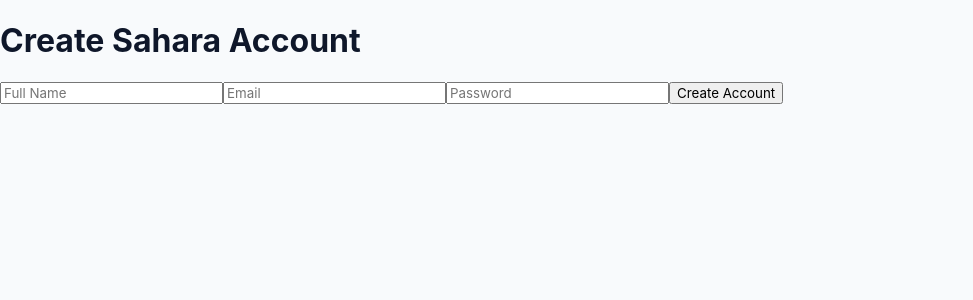
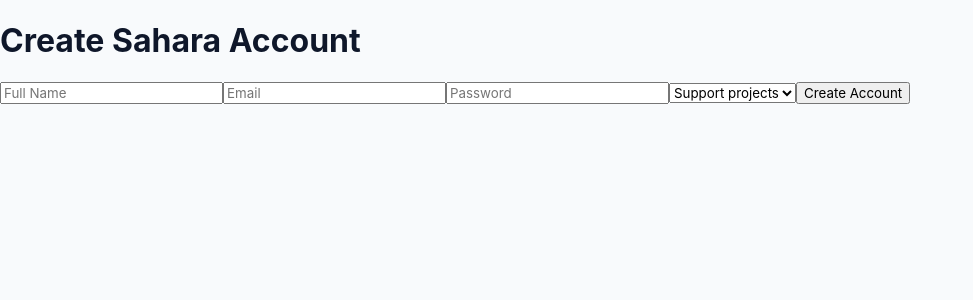
Before and after one commit to groupstum-dev/sahara, a Next.js app: page /signup in a window 1280 px wide. Shown: the top 300 px of the page, without its empty margins (0-973 px from the left). Built offline with nearby package versions, Linux system fonts and the light colour scheme; no server answers.

Commit message:
Update page.tsx

```diff
--- a/app/signup/page.tsx
+++ b/app/signup/page.tsx
@@ -1,60 +1,86 @@
 "use client";
 
+
 import { useState } from "react";
+
 import { createClient } from "@/lib/supabase";
+
 
 
 export default function Signup() {
 
+
   const supabase = createClient();
 
 
-  const [name, setName] = useState("");
+  const [name,setName] = useState("");
 
-  const [email, setEmail] = useState("");
+  const [email,setEmail] = useState("");
 
-  const [password, setPassword] = useState("");
+  const [password,setPassword] = useState("");
 
-  const [message, setMessage] = useState("");
+  const [role,setRole] = useState("backer");
+
+  const [message,setMessage] = useState("");
+
+  const [loading,setLoading] = useState(false);
 
 
 
-  async function signup() {
+
+  async function signup(){
 
 
-    const { error } = await supabase.auth.signUp({
+    setLoading(true);
 
-      email,
 
-      password,
+    const {error} =
+      await supabase.auth.signUp({
 
-      options: {
+        email,
 
-        data: {
+        password,
 
-          full_name: name
+
+        options:{
+
+
+          data:{
+
+
+            full_name:name,
+
+            role
+
+          }
 
         }
 
-      }
-
-    });
+      });
 
 
 
-    if (error) {
+    if(error){
 
       setMessage(error.message);
 
-    } else {
+
+    }else{
+
 
       setMessage(
         "Account created. Check your email to confirm."
       );
 
+
     }
 
+
+    setLoading(false);
+
+
   }
+
 
 
 
@@ -68,18 +94,24 @@
       </h1>
 
 
+
       <input
+
+        className="input"
 
         placeholder="Full Name"
 
         value={name}
 
-        onChange={(e) => setName(e.target.value)}
+        onChange={(e)=>setName(e.target.value)}
 
       />
 
 
+
       <input
+
+        className="input"
 
         type="email"
 
@@ -87,12 +119,15 @@
 
         value={email}
 
-        onChange={(e) => setEmail(e.target.value)}
+        onChange={(e)=>setEmail(e.target.value)}
 
       />
 
 
+
       <input
+
+        className="input"
 
         type="password"
 
@@ -100,23 +135,69 @@
 
         value={password}
 
-        onChange={(e) => setPassword(e.target.value)}
+        onChange={(e)=>setPassword(e.target.value)}
 
       />
 
 
-      <button onClick={signup}>
-        Create Account
+
+      <select
+
+        className="input"
+
+        value={role}
+
+        onChange={(e)=>setRole(e.target.value)}
+
+      >
+
+        <option value="backer">
+
+          Support projects
+
+        </option>
+
+
+        <option value="creator">
+
+          Launch projects
+
+        </option>
+
+
+      </select>
+
+
+
+
+      <button
+
+        className="btn btn-primary"
+
+        onClick={signup}
+
+        disabled={loading}
+
+      >
+
+        {loading ? "Creating..." : "Create Account"}
+
       </button>
 
 
+
+
       <p>
+
         {message}
+
       </p>
+
 
 
     </main>
 
   );
 
+
 }
```
